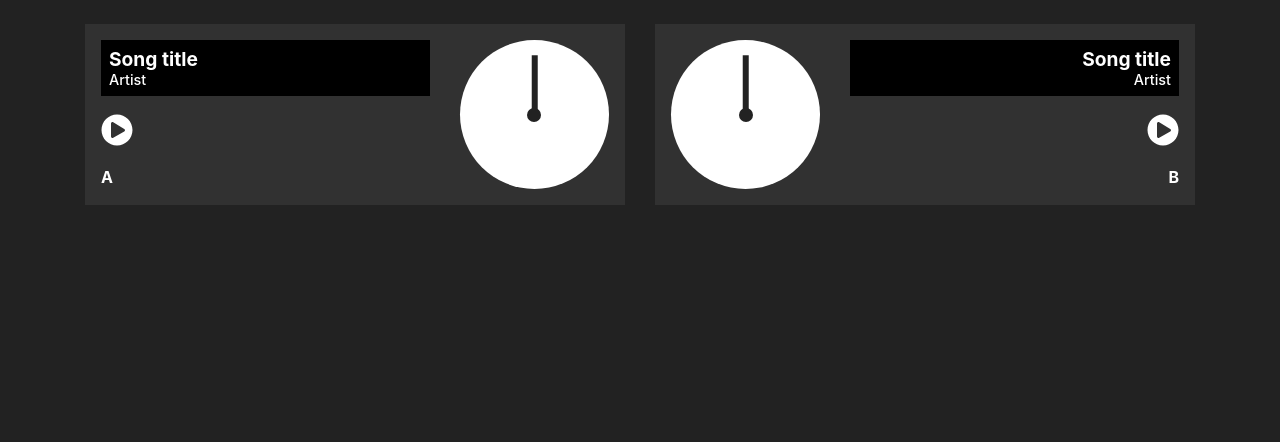
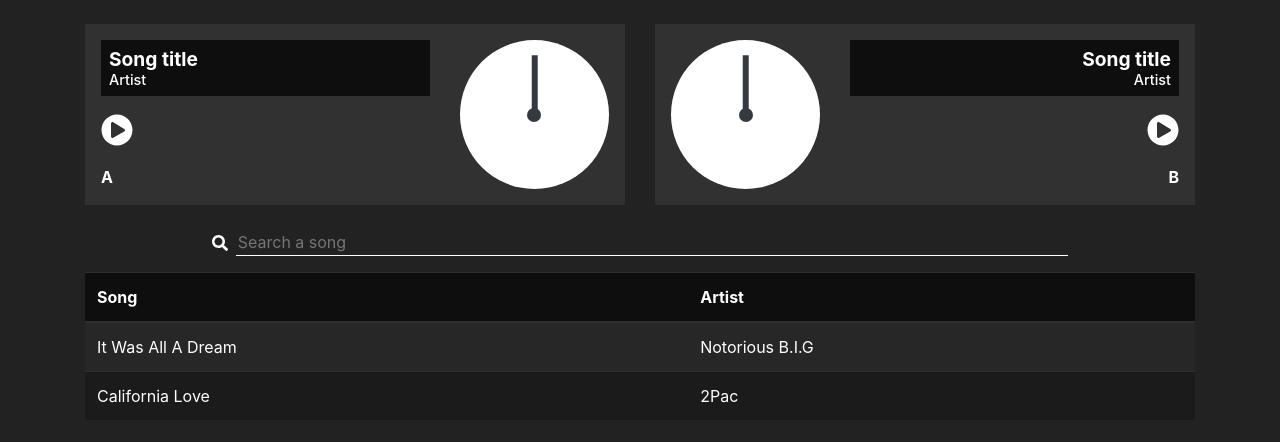
Before and after one commit to Toww/two-decks-player, a React (Create React App) app: page / in a window 1280 px wide. Shown: the top 442 px of the page. Built offline with nearby package versions, Linux system fonts and the light colour scheme.

Commit message:
Added SearchBar and SongList layouts + small css tweaks

```diff
--- a/package.json
+++ b/package.json
@@ -15,7 +15,8 @@
     "react": "^16.13.1",
     "react-bootstrap": "^1.3.0",
     "react-dom": "^16.13.1",
-    "react-scripts": "3.4.3"
+    "react-scripts": "3.4.3",
+    "uuid": "^8.3.0"
   },
   "scripts": {
     "start": "react-scripts start",
--- a/src/App.js
+++ b/src/App.js
@@ -3,6 +3,8 @@ import "./styles.scss";
 import { Row } from "react-bootstrap";
 import Layout from "./components/Layout";
 import Deck from "./components/Deck";
+import SongList from "./components/SongList";
+import SearchBar from "./components/SearchBar";
 
 function App() {
   return (
@@ -12,6 +14,8 @@ function App() {
           <Deck />
           <Deck rightSide={true}/>
         </Row>
+        <SearchBar />
+        <SongList />
       </Layout>
     </div>
   );
--- a/src/components/Deck.js
+++ b/src/components/Deck.js
@@ -4,8 +4,7 @@ import { FontAwesomeIcon } from "@fortawesome/react-fontawesome";
 import { faPlayCircle } from "@fortawesome/free-solid-svg-icons";
 
 const Deck = ({ rightSide }) => {
-
-  // Defining deck details depending on its side
+  // Defining deck details and orientation depending on its side
   const deckDetails =
     rightSide === true
       ? {
@@ -23,16 +22,19 @@ const Deck = ({ rightSide }) => {
     <Col className="">
       <div className="deck p-3">
         <Row className={deckDetails.flexDirection}>
+          {/* Info and controls */}
           <Col md={8}>
             <div
               className={`h-100 d-flex flex-column justify-content-between ${deckDetails.textAlign}`}
             >
+              {/* Song info */}
               <div
-                className={`bg-black p-2 d-flex flex-column justify-content-center ${deckDetails.textAlign}`}
+                className={`bg-dark-3 p-2 d-flex flex-column justify-content-center ${deckDetails.textAlign}`}
               >
-                <h1>Song title</h1>
-                <h2>Artist</h2>
+                <h1 className="m-0 font-weight-bold">Song title</h1>
+                <h2 className="m-0">Artist</h2>
               </div>
+              {/* Play / pause */}
               <div className="m-0">
                 <FontAwesomeIcon
                   icon={faPlayCircle}
@@ -40,11 +42,13 @@ const Deck = ({ rightSide }) => {
                   size="2x"
                 />
               </div>
+              {/* Deck name */}
               <div className="m-0 align-bottom font-weight-bold">
                 {deckDetails.name}
               </div>
             </div>
           </Col>
+          {/* Deck disc */}
           <Col md={4}>
             <div className="deck-disc">
               <div className="abs-container">
--- /dev/null
+++ b/src/components/SearchBar.js
@@ -0,0 +1,21 @@
+import React from "react";
+import { FontAwesomeIcon } from "@fortawesome/react-fontawesome";
+import { faSearch } from "@fortawesome/free-solid-svg-icons";
+
+const SearchBar = () => {
+  return (
+    <form className="d-flex justify-content-center align-items-center mt-4 mb-3">
+      <label htmlFor="song-search" className="m-0 p-0 d-flex align-items-center">
+        <FontAwesomeIcon icon={faSearch} size="md" alt="Search icon" className="mr-2"/></label>
+      <input
+        type="text"
+        id="song-search"
+        name="song-search"
+        placeholder="Search a song"
+        className="w-75"
+      />
+    </form>
+  );
+};
+
+export default SearchBar;
--- /dev/null
+++ b/src/components/Song.js
@@ -0,0 +1,12 @@
+import React from "react";
+
+const Song = ({ title, artist }) => {
+  return (
+    <tr>
+      <td>{title}</td>
+      <td>{artist}</td>
+    </tr>
+  );
+};
+
+export default Song;
--- /dev/null
+++ b/src/components/SongList.js
@@ -0,0 +1,29 @@
+import React from "react";
+import { Table } from "react-bootstrap";
+import { v4 as uuidv4 } from "uuid"; // Using uuid to generate a unique id for each song
+import Song from "./Song";
+
+const SongList = () => {
+  const songs = [
+    { id: uuidv4(), artist: "Notorious B.I.G", title: "It Was All A Dream" },
+    { id: uuidv4(), artist: "2Pac", title: "California Love" },
+  ];
+
+  return (
+    <Table striped hover variant="dark">
+      <thead>
+        <tr className="bg-dark-3">
+          <th>Song</th>
+          <th>Artist</th>
+        </tr>
+      </thead>
+      <tbody>
+        {songs.map((song) => (
+          <Song title={song.title} artist={song.artist} key={song.id} />
+        ))}
+      </tbody>
+    </Table>
+  );
+};
+
+export default SongList;
--- a/src/styles.scss
+++ b/src/styles.scss
@@ -1,45 +1,50 @@
+//  ----- Sass Variables -----
+
+$dark-gray-1: #222222;
+$dark-gray-2: #1b1b1b;
+$dark-gray-3: #0e0e0e;
+$light-gray: #313131;
+
 // =====Custom Bootstrap settings =====
 
 $theme-colors: (
   "black": #000000,
-  "dark": #222222,
+  "light-gray": $light-gray,
+  "dark": $dark-gray-1,
+  "dark-2": $dark-gray-2,
+  "dark-3": $dark-gray-3,
 );
 
+$table-dark-bg: $dark-gray-2;
+
+
+$h1-font-size: 1.2rem;
+$h2-font-size: 0.9rem;
 
 // ===== Importing Bootstrap default files =====
 
 @import "../node_modules/bootstrap/scss/bootstrap";
 
-
 // ===== Custom non-Bootstrap CSS =====
-
-//  ----- Sass Variables -----
-
-$dark: #222222;
-
 
 //  ----- GLOBAL STYLING -----
 
 body {
   color: white;
-  background-color: $dark;
+  background-color: $dark-gray-1;
 }
 
-h1 {
-  margin: 0;
-  font-size: 1.2rem;
-  font-weight: bold;
-}
-
-h2 {
-  margin: 0;
-  font-size: 0.9rem;
+input {
+  border: none;
+  border-bottom: 1px solid white;
+  background-color: transparent;
+  color: white;
 }
 
 // ----- DECKS STYLING -----
 
 .deck {
-  background-color: #313131;
+  background-color: $light-gray;
 }
 
 // Making a responsive circle by giving it a top & bottom padding
@@ -99,17 +104,20 @@ h2 {
 
 .rel-container > .deck-disc-center {
   z-index: 20;
-  margin-top:6px;
+  margin-top: 6px;
   width: 14px;
   height: 14px;
   border-radius: 50%;
   background: $dark;
 }
 
-
 // ----- ANIMATIONS -----
 
 @keyframes marker-rotation {
-  from {transform: rotate(90deg)}
-  to {transform: rotate(450deg)}
+  from {
+    transform: rotate(90deg);
+  }
+  to {
+    transform: rotate(450deg);
+  }
 }
```
Also changed, not shown: 1 other file (tests, documents, lock files or other folders).
